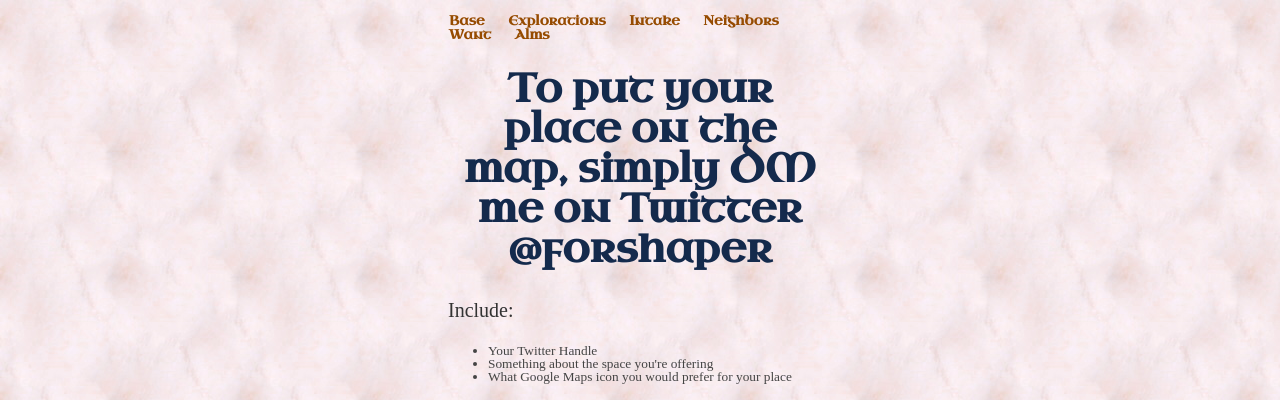
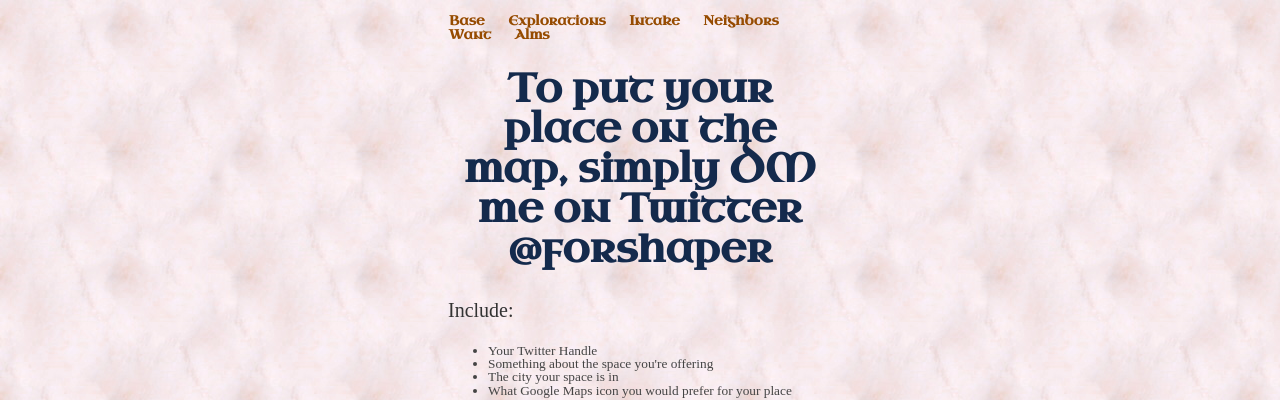
Before and after one commit to ray-dorai/ray-dorai.github.io, a Jekyll site: the page built from tpotcouchsurfing.html, in a window 1280 px wide, cut to the strip 0-400 px from the top of the page. Built offline with Jekyll 4.4.1, drawn with Linux system fonts in a browser that asks for light colours; some web fonts are replaced.

Commit message:
Update tpotcouchsurfing.html

```diff
--- a/tpotcouchsurfing.html
+++ b/tpotcouchsurfing.html
@@ -9,6 +9,7 @@
   <ul>
   <li>Your Twitter Handle</li>
   <li>Something about the space you're offering</li>
+  <li>The city your space is in</li>
   <li>What Google Maps icon you would prefer for your place</li>
 </ul>
 
```
